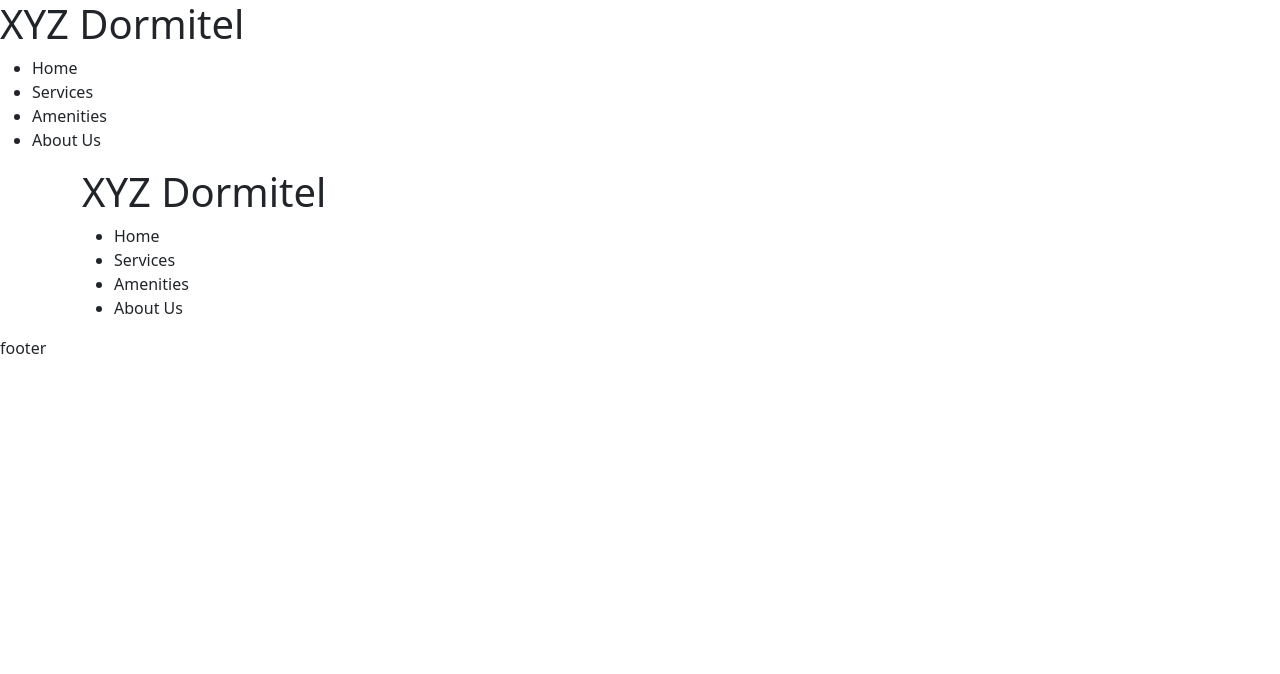
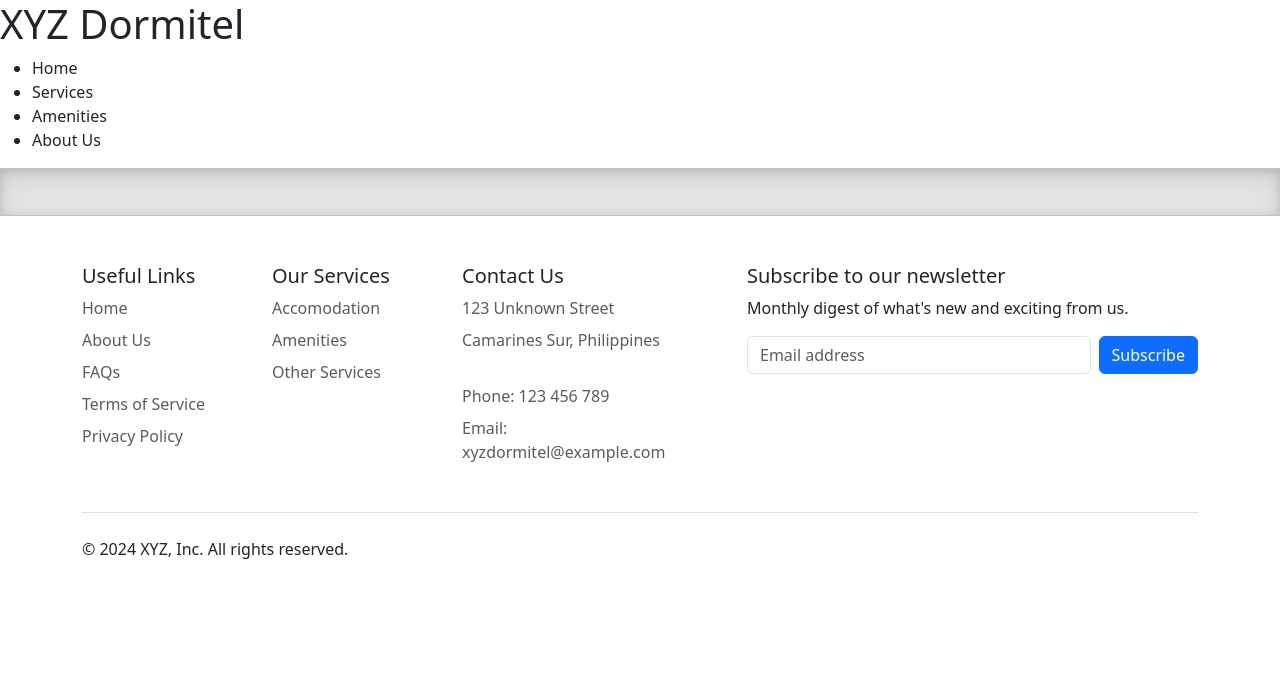
Before and after one commit to el-blmnt/dormitel-mgt-system, a Django app: page /dms/ in a window 1280 px wide. Shown: the top 674 px of the page. Run offline with Django 5.2, Linux system fonts and the light colour scheme; some libraries are stand-ins or nearby versions.

Commit message:
frontend updates

```diff
--- a/dormitelSystem/dms/templates/base.html
+++ b/dormitelSystem/dms/templates/base.html
@@ -5,34 +5,91 @@
     <meta name="viewport" content="width=device-width, initial-scale=1">
     <title>XYZ Dormitel</title>
     <link href="https://cdn.jsdelivr.net/npm/bootstrap@5.2.3/dist/css/bootstrap.min.css" rel="stylesheet" integrity="sha384-rbsA2VBKQhggwzxH7pPCaAqO46MgnOM80zW1RWuH61DGLwZJEdK2Kadq2F9CUG65" crossorigin="anonymous">
+
+    <link href="../assets/dist/css/bootstrap.min.css" rel="stylesheet">
+
+    <style>
+      .b-example-divider {
+        height: 3rem;
+        background-color: rgba(0, 0, 0, .1);
+        border: solid rgba(0, 0, 0, .15);
+        border-width: 1px 0;
+        box-shadow: inset 0 .5em 1.5em rgba(0, 0, 0, .1), inset 0 .125em .5em rgba(0, 0, 0, .15);
+      }
+
+    </style>
+
   </head>
   <body>
-    <header>
-      <h1> XYZ Dormitel </h1>
-    </header>
+    <div>
+      {% block content %}
 
-    <nav>
-      <ul>
-          <li>Home</li>
-          <li>Services</li>
-          <li>Amenities</li>
-          <li>About Us</li>
-      </ul>
-    </nav>
-
-    <main>
-
-    <div class= container>
-      {% block content %}
       {% endblock  %}
     </div>
+
     <script src="https://cdn.jsdelivr.net/npm/bootstrap@5.2.3/dist/js/bootstrap.bundle.min.js" integrity="sha384-kenU1KFdBIe4zVF0s0G1M5b4hcpxyD9F7jL+jjXkk+Q2h455rYXK/7HAuoJl+0I4" crossorigin="anonymous"></script>
     <script src="https://cdn.jsdelivr.net/npm/@popperjs/core@2.11.6/dist/umd/popper.min.js" integrity="sha384-oBqDVmMz9ATKxIep9tiCxS/Z9fNfEXiDAYTujMAeBAsjFuCZSmKbSSUnQlmh/jp3" crossorigin="anonymous"></script>
     <script src="https://cdn.jsdelivr.net/npm/bootstrap@5.2.3/dist/js/bootstrap.min.js" integrity="sha384-cuYeSxntonz0PPNlHhBs68uyIAVpIIOZZ5JqeqvYYIcEL727kskC66kF92t6Xl2V" crossorigin="anonymous"></script>
     </main>
 
   <footer>
-    footer
+      <div class="b-example-divider"></div>
+
+
+      <div class="container">
+        <footer class="py-5">
+          <div class="row">
+            <div class="col-6 col-md-2 mb-3">
+              <h5>Useful Links</h5>
+              <ul class="nav flex-column">
+                <li class="nav-item mb-2"><a href="#" class="nav-link p-0 text-muted">Home</a></li>
+                <li class="nav-item mb-2"><a href="#" class="nav-link p-0 text-muted">About Us</a></li>
+                <li class="nav-item mb-2"><a href="#" class="nav-link p-0 text-muted">FAQs</a></li>
+                <li class="nav-item mb-2"><a href="#" class="nav-link p-0 text-muted">Terms of Service</a></li>
+                <li class="nav-item mb-2"><a href="#" class="nav-link p-0 text-muted">Privacy Policy</a></li>
+              </ul>
+            </div>
+
+            <div class="col-6 col-md-2 mb-3">
+              <h5>Our Services</h5>
+              <ul class="nav flex-column">
+                <li class="nav-item mb-2"><a href="#" class="nav-link p-0 text-muted">Accomodation</a></li>
+                <li class="nav-item mb-2"><a href="#" class="nav-link p-0 text-muted">Amenities</a></li>
+                <li class="nav-item mb-2"><a href="#" class="nav-link p-0 text-muted">Other Services</a></li>
+              </ul>
+            </div>
+
+            <div class="col-6 col-md-2 mb-3">
+              <h5>Contact Us</h5>
+              <ul class="nav flex-column">
+                <li class="nav-item mb-2"><a href="#" class="nav-link p-0 text-muted">123 Unknown Street</a></li>
+                <li class="nav-item mb-2"><a href="#" class="nav-link p-0 text-muted">Camarines Sur, Philippines</a></li>
+                <li class="nav-item mb-2"><a href="#" class="nav-link p-0 text-muted">Phone: 123 456 789</a></li>
+                <li class="nav-item mb-2"><a href="#" class="nav-link p-0 text-muted">Email: xyzdormitel@example.com</a></li>
+              </ul>
+            </div>
+
+            <div class="col-md-5 offset-md-1 mb-3">
+              <form>
+                <h5>Subscribe to our newsletter</h5>
+                <p>Monthly digest of what's new and exciting from us.</p>
+                <div class="d-flex flex-column flex-sm-row w-100 gap-2">
+                  <label for="newsletter1" class="visually-hidden">Email address</label>
+                  <input id="newsletter1" type="text" class="form-control" placeholder="Email address">
+                  <button class="btn btn-primary" type="button">Subscribe</button>
+                </div>
+              </form>
+            </div>
+          </div>
+
+          <div class="d-flex flex-column flex-sm-row justify-content-between py-4 my-4 border-top">
+            <p>&copy; 2024 XYZ, Inc. All rights reserved.</p>
+            <ul class="list-unstyled d-flex">
+              <li class="ms-3"><a class="link-dark" href="#"><svg class="bi" width="24" height="24"><use xlink:href="#twitter"/></svg></a></li>
+              <li class="ms-3"><a class="link-dark" href="#"><svg class="bi" width="24" height="24"><use xlink:href="#instagram"/></svg></a></li>
+              <li class="ms-3"><a class="link-dark" href="#"><svg class="bi" width="24" height="24"><use xlink:href="#facebook"/></svg></a></li>
+            </ul>
+          </div>
 
   </footer>
 </body>
```
